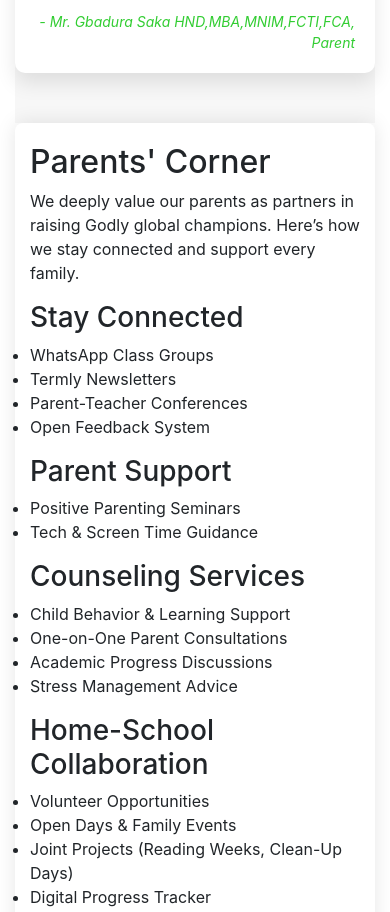
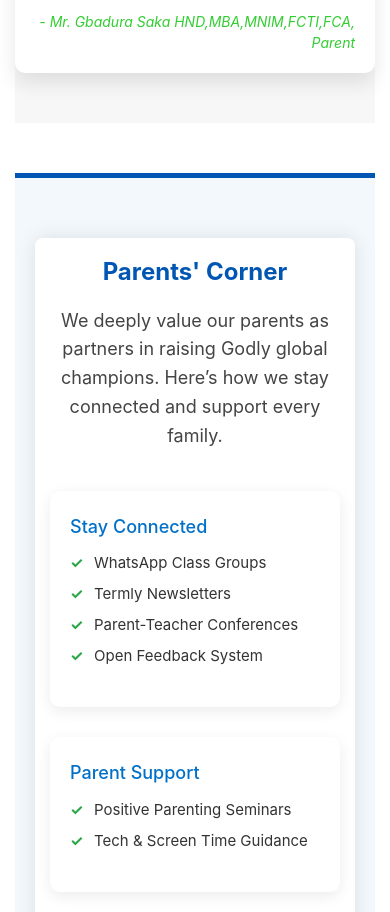
Before and after one commit to Megsow/Gods-Pride-Schools-Website, a plain HTML site: page index.html in a window 390 px wide. Shown: the part 7460-8372 px from the top of the page. Drawn offline with nearby package versions, Linux system fonts and the light colour scheme.

Commit message:
Update styles.css

```diff
--- a/styles.css
+++ b/styles.css
@@ -570,6 +570,79 @@ footer {
     align-items: center;
   }
 
+  .parents-corner {
+  background-color: #f3f8fc;
+  padding: 60px 20px;
+  border-top: 5px solid #0056b3;
+  margin-top: 50px;
+}
+.section-title {
+  text-align: center;
+  font-size: 32px;
+  margin-bottom: 20px;
+  color: #0056b3;
+  font-weight: 700;
+}
+.section-intro {
+  text-align: center;
+  max-width: 700px;
+  margin: 0 auto 40px;
+  color: #444;
+  font-size: 18px;
+  line-height: 1.6;
+}
+.parents-grid {
+  display: grid;
+  grid-template-columns: repeat(auto-fit, minmax(280px, 1fr));
+  gap: 30px;
+}
+.parents-card {
+  background: white;
+  border-radius: 10px;
+  padding: 25px 20px;
+  box-shadow: 0 4px 15px rgba(0, 0, 0, 0.08);
+  transition: transform 0.3s ease;
+}
+.parents-card:hover {
+  transform: translateY(-5px);
+  box-shadow: 0 8px 20px rgba(0, 0, 0, 0.15);
+}
+.parents-card h3 {
+  font-size: 22px;
+  margin-bottom: 15px;
+  color: #0070c9;
+}
+.parents-card ul {
+  list-style: none;
+  padding: 0;
+}
+.parents-card ul li {
+  margin-bottom: 10px;
+  padding-left: 24px;
+  position: relative;
+  color: #333;
+  font-size: 16px;
+  line-height: 1.4;
+}
+.parents-card ul li::before {
+  content: "\2713";
+  position: absolute;
+  left: 0;
+  color: #28a745;
+  font-weight: bold;
+}
+@media (max-width: 768px) {
+  .section-title {
+    font-size: 24px;
+  }
+  .parents-card h3 {
+    font-size: 18px;
+  }
+  .parents-card ul li {
+    font-size: 15px;
+  }
+}
+
   .nav-toggle {
     display: block;
   }
```
